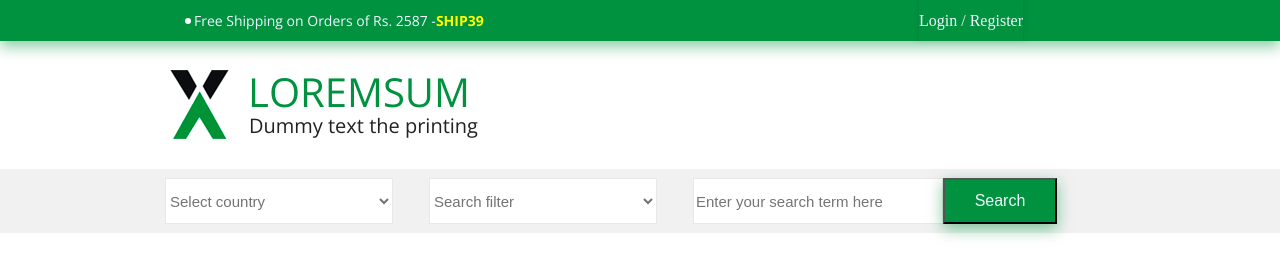
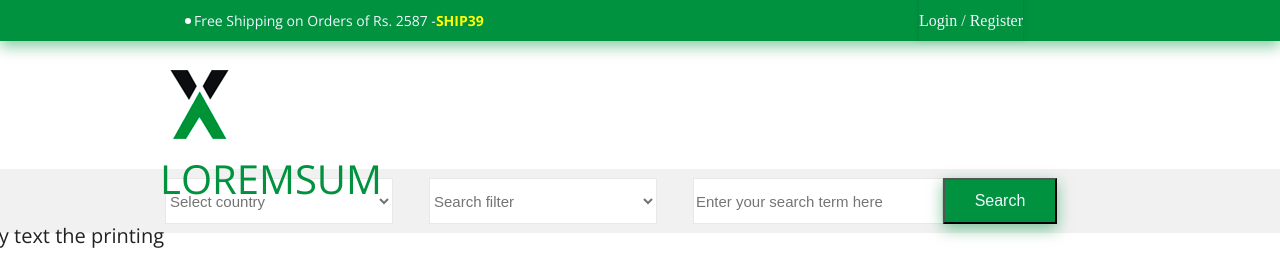
Before and after one commit to Grygoriy94/shop.github.io, a plain HTML site: page index.html in a window 1280 px wide. Shown: the top 266 px of the page. Drawn offline with nearby package versions, Linux system fonts and the light colour scheme; grey boxes are pictures that could not be loaded.

Commit message:
Update index.html

```diff
--- a/index.html
+++ b/index.html
@@ -21,9 +21,10 @@
     </header>
 
         <div class="main_container">
-            <div class="logo_name_container"><img class="logo" src="/assets/images/Layer%202.png" alt="Main Logo"/>
-            <span class="logo_name_1">LOREMSUM</span>
-            <span class="logo_name_2">Dummy text the printing</span>
+            <div class="logo_name_container">
+            <img class="logo" src="/assets/images/Layer%202.png" alt="Main Logo"/>
+            <p class="logo_name_1">LOREMSUM<br>
+                <span class="logo_name_2" style="font-size: 20px; color:rgb(34, 34, 34)">Dummy text the printing</span></p>
             </div>
         </div>
 
```
